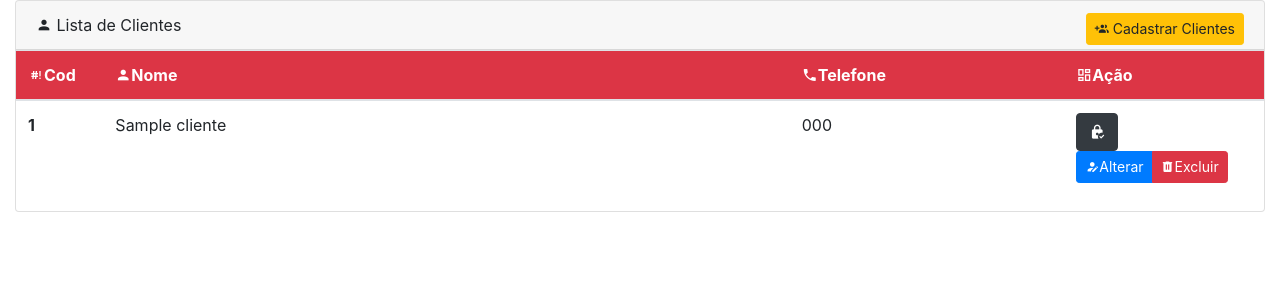
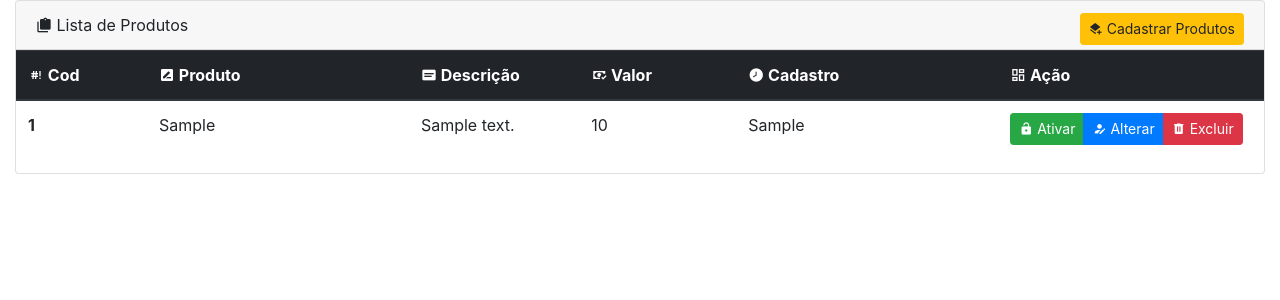
Before and after one commit to FalconTFagundes/AJAX-Dashboard, a PHP site: page / in a window 1280 px wide. Shown: the top 300 px of the page. Run offline with PHP 8.4, Linux system fonts and the light colour scheme; tables that the repository leaves empty or names only in its code hold one stand-in row (values such as "Sample post"); data that the repository does not hold is empty; some libraries are stand-ins or nearby versions.

Commit message:
Adicionando pagina e funcionalidade produtos

```diff
--- a/cliente/listarCliente.php
+++ b/cliente/listarCliente.php
@@ -5,8 +5,8 @@ include_once "./config/constantes.php";
 include_once "./config/conexao.php";
 include_once "./func/dashboard.php";
 
-$retornoListarCliente = listarGeral('idcliente, nome, telefone, ativo','cliente');
-if($retornoListaCliente !='Vazio'){
+$retornoListarCliente = listarGeral('idcliente, nome, telefone, ativo', 'cliente');
+if ($retornoListaCliente != 'Vazio') {
 
 
 
@@ -19,19 +19,19 @@ if($retornoListaCliente !='Vazio'){
     <table class="table table-hover">
     <thead>
         <tr class="bg-danger text-white">
-            <th scope="col" width="7%"><i class="mdi mdi-bash"></i>Cod</th>
-            <th scope="col" width="55%"><i class="mdi mdi-account"></i>Nome</th>
-            <th scope="col" width="22%"><i class="mdi mdi-phone"></i>Telefone</th>
-            <th scope="col" width="16%"><i class="mdi mdi-view-dashboard-outline"></i>Ação</th>
+            <th scope="col" width="7%"><i class="mdi mdi-bash"></i> Cod</th>
+            <th scope="col" width="55%"><i class="mdi mdi-account"></i> Nome</th>
+            <th scope="col" width="18%"><i class="mdi mdi-phone"></i> Telefone</th>
+            <th scope="col" width="30%"><i class="mdi mdi-view-dashboard-outline"></i> Ação</th>
         </tr>
     </thead>
         <tbody>
             <?php
-        foreach($retornoListarCliente as $itemListarCliente){
-            $idCliente = $itemListarCliente -> idcliente;
-            $nomeCliente = $itemListarCliente -> nome;
-            $telefoneCliente = $itemListarCliente -> telefone;
-            $ativoCliente = $itemListarCliente -> ativo;
+            foreach ($retornoListarCliente as $itemListarCliente) {
+                $idCliente = $itemListarCliente->idcliente;
+                $nomeCliente = $itemListarCliente->nome;
+                $telefoneCliente = $itemListarCliente->telefone;
+                $ativoCliente = $itemListarCliente->ativo;
 
             ?>
                 <tr>
@@ -43,13 +43,13 @@ if($retornoListaCliente !='Vazio'){
 
 
                         <?php
-                if($ativoCliente == 'A'){
-                    ?>                                                                                                                  <!-- ativarGeral(e, f, idbtn, acapage) -->
+                        if ($ativoCliente == 'A') {
+                        ?> <!-- ativarGeral(e, f, idbtn, acapage) -->
                             <button type='button' class='btn btn-success' onclick="ativarGeral(<?php echo $idCliente ?>, 'desativar', 'ativarCliente', 'listarCliente');"> <i class='mdi mdi-lock-open'></i></button>
                         <?php
                         } else {
                         ?>
-                <button type='button' class='btn btn-dark'  onclick="ativarGeral(<?php echo $idCliente ?>, 'ativar', 'ativarCliente',  'listarCliente');"><i class='mdi mdi-lock-check'></i></button>
+                            <button type='button' class='btn btn-dark' onclick="ativarGeral(<?php echo $idCliente ?>, 'ativar', 'ativarCliente',  'listarCliente');"><i class='mdi mdi-lock-check'></i></button>
 
                         <?php
                         }
@@ -57,9 +57,9 @@ if($retornoListaCliente !='Vazio'){
 
                         <div class="btn-group  btn-group-sm" role="group" aria-label="Basic example">
 
-                    <button type="button" class="btn btn-primary" onclick="dadosCliente(<?php echo $idCliente ?>, )"><i class="mdi mdi-account-edit"></i>Alterar</button>
+                            <button type="button" class="btn btn-primary" onclick="dadosCliente(<?php echo $idCliente ?>, )"><i class="mdi mdi-account-edit"></i> Alterar</button>
 
-                    <button type="button" class="btn btn-danger" data-toggle="modal" data-target="#modalExcCliente" onclick="deleteGeralMsg(<?php echo $idCliente ?>, 'excCliente','listarCliente', 'Tem certeza que deseja excluir este dado?', 'Operação Irreversível', 'Excluído com Sucesso!', 'Prossiga');"><i class="mdi mdi-trash-can"></i>Excluir</button>
+                            <button type="button" class="btn btn-danger" data-toggle="modal" data-target="#modalExcCliente" onclick="deleteGeralMsg(<?php echo $idCliente ?>, 'excCliente','listarCliente', 'Tem certeza que deseja excluir este dado?', 'Operação Irreversível', 'Excluído com Sucesso!', 'Prossiga');"><i class="mdi mdi-trash-can"></i> Excluir</button>
                         </div>
 
                     </td>
--- a/index.php
+++ b/index.php
@@ -22,21 +22,26 @@
 
         <div class="card">
            <div id="showpage">
-                <?php include_once './cliente/listarCliente.php'; ?>
+                <?php
+             /* include_once './cliente/listarCliente.php';    */
+                include_once './produto/listarProduto.php';
+                ?>
             </div>
 
-                <div id="msgGeral"></div>
+                <div id="msgGeral">
+
+                </div>
         </div>
     </div>
 
+<!-- -------------------------------------------------------- MODAIS PAG. CLIENTE --------------------------------------------------------->
+
     <!-- modal de cadastrar começa aqui -->
-
-    <!-- Modal -->
     <div class="modal fade" id="modalAddCliente" tabindex="-1" role="dialog" aria-labelledby="exampleModalCenterTitle" aria-hidden="true">
         <div class="modal-dialog modal-dialog-centered modal-lg" role="document">
             <div class="modal-content">
                 <div class="modal-header bg-warning">
-                    <h5 class="modal-title" id="exampleModalLongTitle">Modal title</h5>
+                    <h5 class="modal-title" id="exampleModalLongTitle">Adicionar Cliente</h5>
                     <button type="button" class="close" data-dismiss="modal" aria-label="Close">
                         <span aria-hidden="true">&times;</span>
                     </button>
@@ -60,13 +65,10 @@
             </div>
         </div>
     </div>
+    <!-- modal de cadastrar termina aqui -->
 
 
-    <!-- modal de cadastrar termina aqui -->
-
     <!-- modal de alterar começa aqui -->
-
-    <!-- Modal -->
     <div class="modal fade" id="modalAltCliente" tabindex="-1" role="dialog" aria-labelledby="exampleModalCenterTitle" aria-hidden="true">
         <div class="modal-dialog modal-dialog-centered modal-lg" role="document">
             <div class="modal-content">
@@ -102,16 +104,71 @@
             </div>
         </div>
     </div>
+    <!-- modal de alterar termina aqui -->
 
 
-    <!-- modal de alterar termina aqui -->
 
-    <!-- modal de ativar começa aqui -->
+<!-- -------------------------------------------------------- MODAIS PAG. PRODUTO --------------------------------------------------------->
 
-    <!-- Modal -->
+  <!-- modal de cadastrar começa aqui -->
+  <div class="modal fade" id="modalAddProduto" tabindex="-1" role="dialog" aria-labelledby="exampleModalCenterTitle" aria-hidden="true">
+        <div class="modal-dialog modal-dialog-centered modal-lg" role="document">
+            <div class="modal-content">
+                <div class="modal-header bg-warning">
+                    <h5 class="modal-title" id="exampleModalLongTitle">Adicionar Produto</h5>
+                    <button type="button" class="close" data-dismiss="modal" aria-label="Close">
+                        <span aria-hidden="true">&times;</span>
+                    </button>
+                </div>
+                <form id="frmAddProduto" class="frmAddProduto" name="frmAddProduto" method="post" action="#">
+                    <div class="modal-body">
+                        <div class="form-group">
+                            <label for="nomeProduto">Produto</label>
+                            <input type="text" class="form-control form-control-sm" id="nomeProduto" name="nomeProduto" placeholder="Nome do Produto">
+                        </div>
+                        <div class="form-group">
+                            <label for="descricaoProduto">Descrição</label>
+                            <textarea class="form-control" id="descricaoProduto" name="descricaoProduto" rows="3" placeholder="Descrição do Produto"></textarea>
+                        </div>
+                        <div class="form-group">
+                            <label for="valorProduto">Valor</label>
+                            <input type="number" class="form-control form-control-sm " id="valorProduto" name="valorProduto" placeholder="Valor do Produto">
+                        </div>
+                    </div>
+                    <div class="modal-footer">
+                        <button type="button" class="btn btn-secondary" data-dismiss="modal"><i class="mdi mdi-close-thick"></i> Fechar</button>
+                        <button type="submit" class="btn btn-primary" onclick="addGeral('frmAddProduto', 'addProduto', 'modalAddProduto', 'listarProduto')"><i class="mdi mdi-content-save"></i> Salvar</button>
+                    </div>
+                </form>
+            </div>
+        </div>
+    </div>
+    <!-- modal de cadastrar termina aqui -->
 
 
-    <!-- modal desativar termina aqui -->
+
+
+
+
+
+
+
+
+
+
+
+
+
+
+
+
+
+
+
+
+
+
+
 
 
 
--- a/produto/listarProduto.php
+++ b/produto/listarProduto.php
@@ -0,0 +1,103 @@
+<?php
+
+include_once "./config/constantes.php";
+include_once "./config/conexao.php";
+include_once "./func/dashboard.php";
+
+$retornoListarProduto = listarGeral('idproduto, produto, descricao, valor, cadastro, ativo', 'produto');
+if ($retornoListarProduto != 'Vazio') {
+
+
+
+?>
+    <div class="card-header">
+        <i class="mdi mdi-clipboard-multiple"></i> Lista de Produtos
+        <button type="button" class="btn btn-warning btn-sm float-right" data-toggle="modal" data-target="#modalAddProduto"><i class="mdi mdi-layers-plus"></i> Cadastrar Produtos</button>
+    </div>
+    <table class="table">
+        <thead class="thead-dark">
+            <tr>
+                <th scope="col" width="10%"><i class="mdi mdi-bash"></i> Cod</th>
+                <th scope="col" width="20%"><i class="mdi mdi-rename-box"></i> Produto</th>
+                <th scope="col" width="13%"><i class="mdi mdi-card-text"></i> Descrição</th>
+                <th scope="col" width="12%"><i class="mdi mdi-cash-check"></i> Valor</th>
+                <th scope="col" width="20%"><i class="mdi mdi-clock-time-eight"></i> Cadastro</th>
+                <th scope='col' width="15%"><i class="mdi mdi-view-dashboard-outline"></i> Ação</th>
+            </tr>
+        </thead>
+        <?php
+        foreach ($retornoListarProduto as $itemListarProduto) {
+            $idProduto = $itemListarProduto->idproduto;
+            $nomeProduto = $itemListarProduto->produto;
+            $descricaoProduto = $itemListarProduto->descricao;
+            $valorProduto = $itemListarProduto->valor;
+            $cadastroProduto = $itemListarProduto->cadastro;
+            $ativoProduto = $itemListarProduto->ativo;
+
+        ?>
+
+            <tbody>
+                <tr>
+                    <th scope="row"><?php echo $idProduto; ?></th>
+                    <td><?php echo $nomeProduto; ?></td>
+                    <td><?php echo $descricaoProduto; ?></td>
+                    <td><?php echo $valorProduto; ?></td>
+                    <td><?php echo $cadastroProduto; ?></td>
+                    <td>
+                        <div class="btn-group btn-group-sm" role="group" aria-label="Basic example">
+                            <button type="button" class="btn btn-success"><i class='mdi mdi-lock-open'></i> Ativar</button>
+                            <button type="button" class="btn btn-primary"><i class="mdi mdi-account-edit"></i> Alterar</button>
+                            <button type="button" class="btn btn-danger"><i class="mdi mdi-trash-can"></i> Excluir</button>
+                        </div>
+                    </td>
+                </tr>
+            <?php
+        }
+
+            ?>
+            </tbody>
+    </table>
+
+
+
+
+
+
+
+
+
+
+
+
+
+
+
+
+
+
+
+
+
+
+
+
+
+
+
+
+
+
+
+
+
+
+
+
+
+
+
+
+
+
+
+<?php } ?>
```
Also changed, not shown: controle.php (+26 -3 lines), func/dashboard.php (+33 -0 lines), js/painel.js (+44 -0 lines), produto/addProduto.php (+24 -0 lines). Lines whose indentation alone changed are shown as unchanged.
